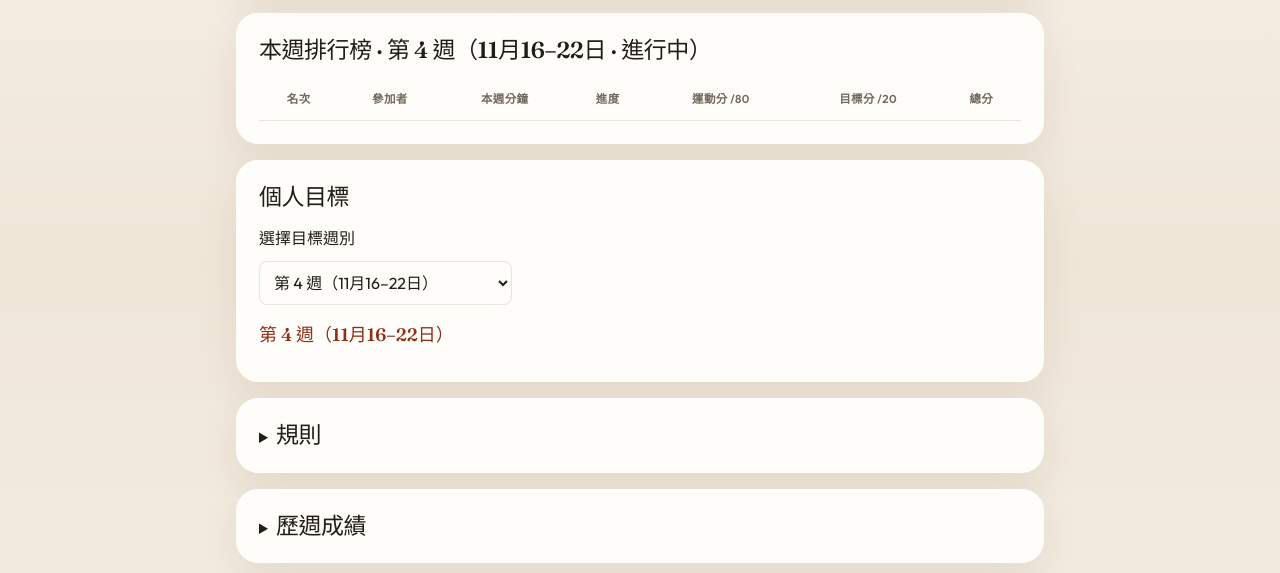
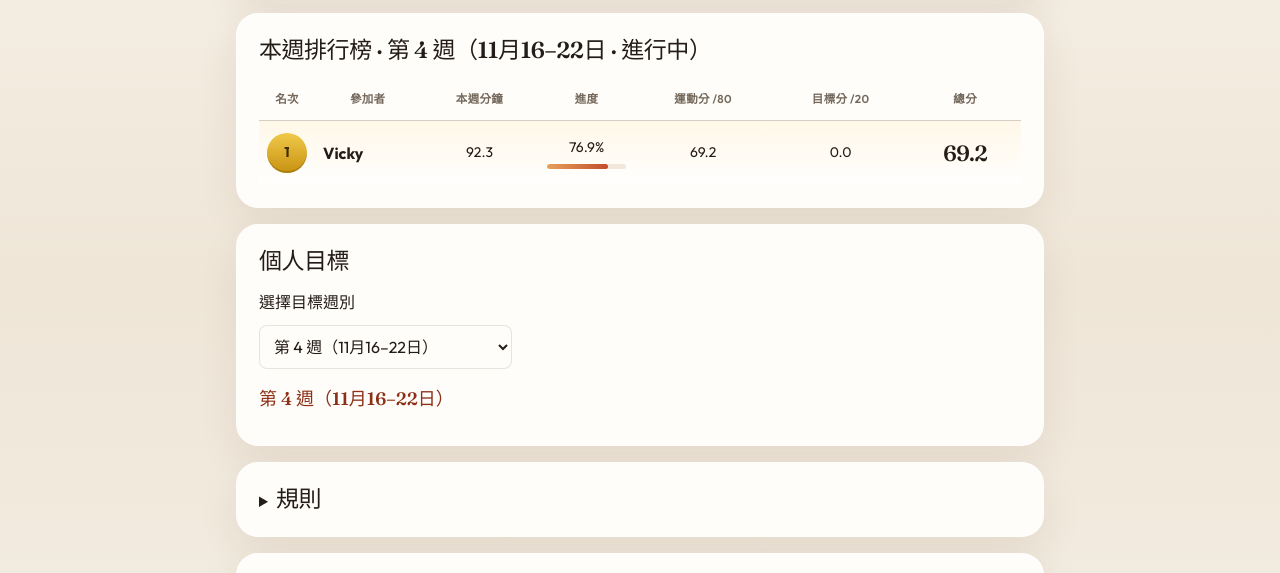
Before and after one commit to stefanyoooo/movement-challenge, a plain HTML site: page index.html in a window 1280 px wide. Shown: the part 232-805 px from the top of the page. Drawn offline with Linux system fonts and the light colour scheme.

Commit message:
Add confirmed Vicky and Stef workouts

```diff
--- a/index.html
+++ b/index.html
@@ -26,7 +26,17 @@ const DATA = {
       "zh": "進行中",
       "en": "in progress"
     },
-    "rows": []
+    "rows": [
+      {
+        "name": "Vicky",
+        "goals": "0.0",
+        "minutes": "92.3",
+        "progress": "76.9%",
+        "exercise": "69.2",
+        "total": "69.2",
+        "rank": 1
+      }
+    ]
   },
   "previousWeeks": [
     {
@@ -39,7 +49,7 @@ const DATA = {
         {
           "name": "Stef",
           "goals": "0.0",
-          "minutes": "133.6",
+          "minutes": "266.6",
           "progress": "100%",
           "exercise": "80.0",
           "total": "80.0",
```
